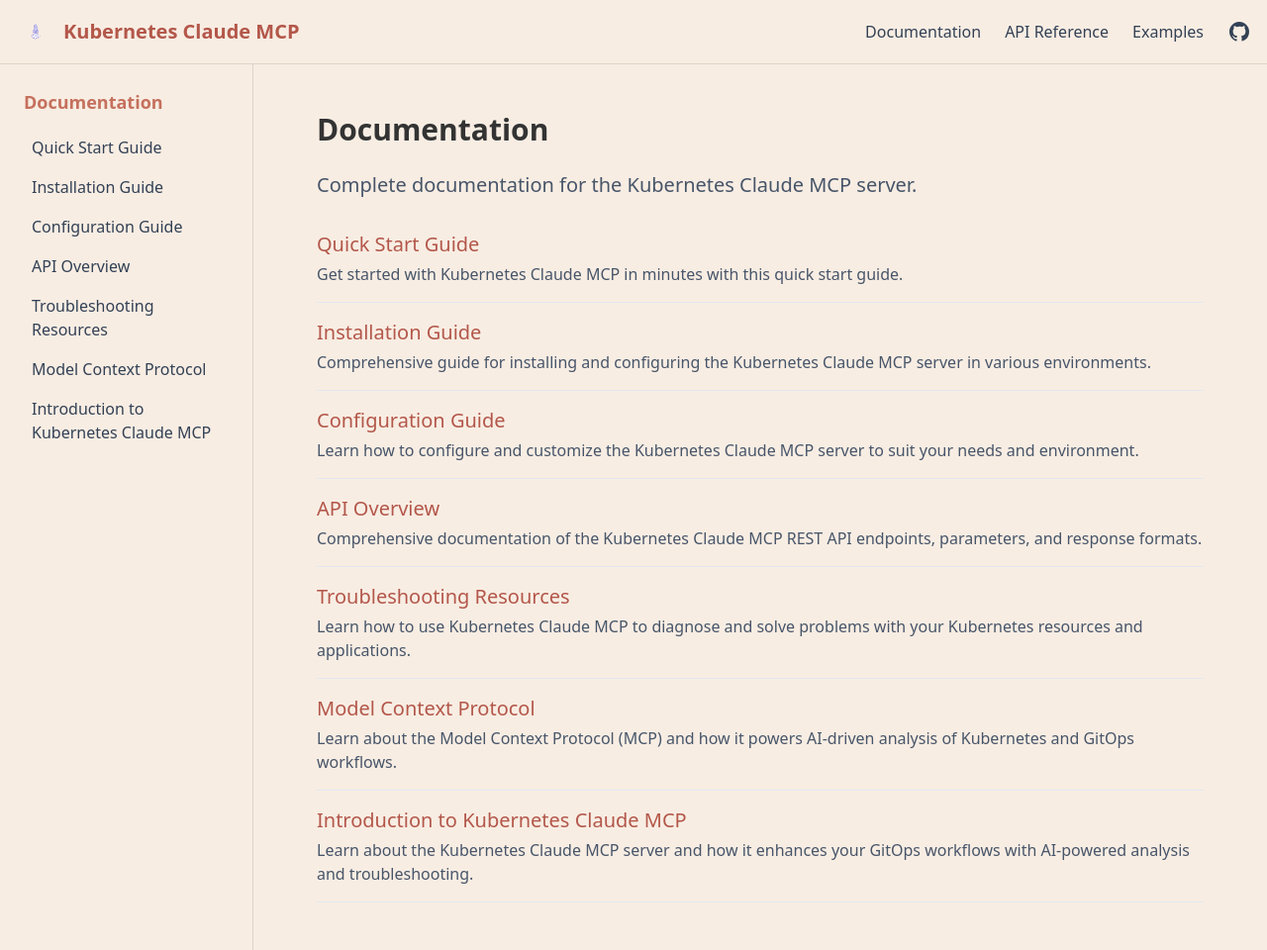
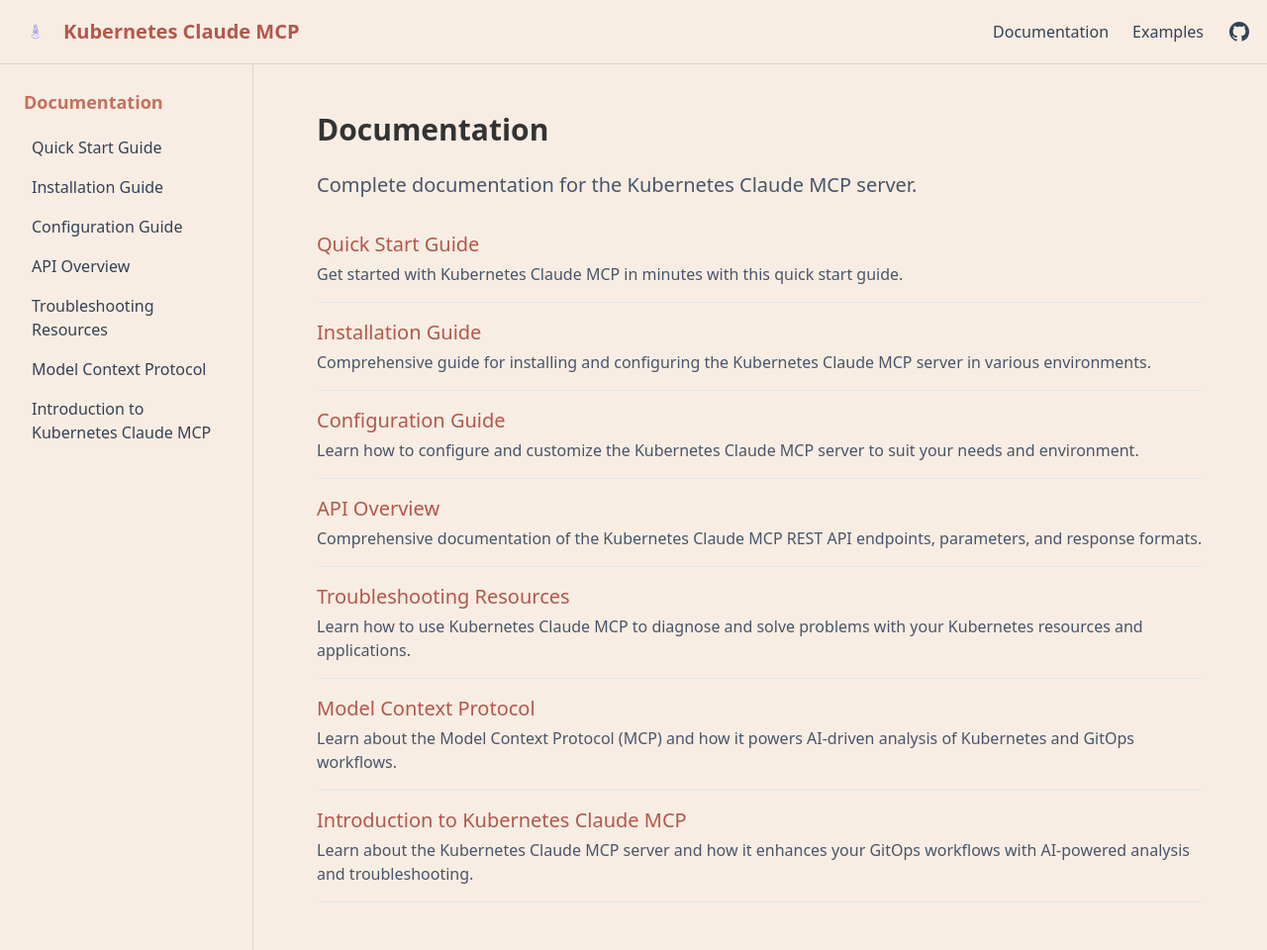
Before and after one commit to Blankcut/kubernetes-mcp-server, an Astro site in the folder docs/: page /docs in a window 1280 px wide. Shown: the top 960 px of the page at 99% size. Built offline with nearby package versions, Linux system fonts and the light colour scheme; Astro itself is replaced by a stand-in of ours; some packages are replaced by stand-ins of ours.

Commit message:
main - removin the api-reference documentation
This api-reference doc is very lengthy and not needed.

```diff
--- a/docs/src/components/Header.astro
+++ b/docs/src/components/Header.astro
@@ -12,7 +12,6 @@ import Search from './Search.astro';
       <Search />
       <nav class="flex space-x-6">
         <a href="/docs/introduction" class="text-slate-700 hover:text-primary-600 dark:text-slate-300 dark:hover:text-primary-400">Documentation</a>
-        <a href="/api-reference" class="text-slate-700 hover:text-primary-600 dark:text-slate-300 dark:hover:text-primary-400">API Reference</a>
         <a href="/examples" class="text-slate-700 hover:text-primary-600 dark:text-slate-300 dark:hover:text-primary-400">Examples</a>
       </nav>
       <a href="https://github.com/blankcut/kubernetes-mcp-server" target="_blank" rel="noopener noreferrer" class="text-slate-700 hover:text-slate-900 dark:text-slate-300 dark:hover:text-white">
@@ -33,7 +32,6 @@ import Search from './Search.astro';
       <Search />
       <nav class="flex flex-col space-y-3">
         <a href="/docs/introduction" class="text-slate-700 hover:text-primary-600 dark:text-slate-300 dark:hover:text-primary-400">Documentation</a>
-        <a href="/api-reference" class="text-slate-700 hover:text-primary-600 dark:text-slate-300 dark:hover:text-primary-400">API Reference</a>
         <a href="/examples" class="text-slate-700 hover:text-primary-600 dark:text-slate-300 dark:hover:text-primary-400">Examples</a>
         <a href="https://github.com/blankcut/kubernetes-mcp-server" target="_blank" rel="noopener noreferrer" class="text-slate-700 hover:text-slate-900 dark:text-slate-300 dark:hover:text-white flex items-center">
           <svg class="h-5 w-5 mr-2" fill="currentColor" viewBox="0 0 24 24" aria-hidden="true">
--- a/docs/src/layouts/BaseLayout.astro
+++ b/docs/src/layouts/BaseLayout.astro
@@ -41,7 +41,6 @@ const isDocPage = Astro.url.pathname.includes('/docs/') ||
         </a>
         <nav class="hidden md:flex space-x-6">
           <a href="/docs/introduction" class="text-slate-700 hover:text-primary-600">Documentation</a>
-          <a href="/api-reference" class="text-slate-700 hover:text-primary-600">API Reference</a>
           <a href="/examples" class="text-slate-700 hover:text-primary-600">Examples</a>
           <a href="https://github.com/blankcut/kubernetes-mcp-server" target="_blank" rel="noopener noreferrer" class="text-slate-700 hover:text-primary-600">
             <span class="sr-only">GitHub</span>
--- a/docs/src/pages/api-reference/index.astro
+++ /dev/null
@@ -1,16 +0,0 @@
----
-import BaseLayout from '../../layouts/BaseLayout.astro';
----
-
-<BaseLayout title="API Reference | Kubernetes Claude MCP">
-  <div class="container mx-auto px-4 py-12">
-    <div class="max-w-4xl mx-auto">
-      <h1 class="text-3xl font-bold mb-6">API Reference</h1>
-      <p class="text-xl text-slate-600 dark:text-slate-400 mb-8">
-        Comprehensive API documentation for the Kubernetes Claude MCP server.
-      </p>
-
-      <p>This page is a placeholder for the API Reference section.</p>
-    </div>
-  </div>
-</BaseLayout>
```
